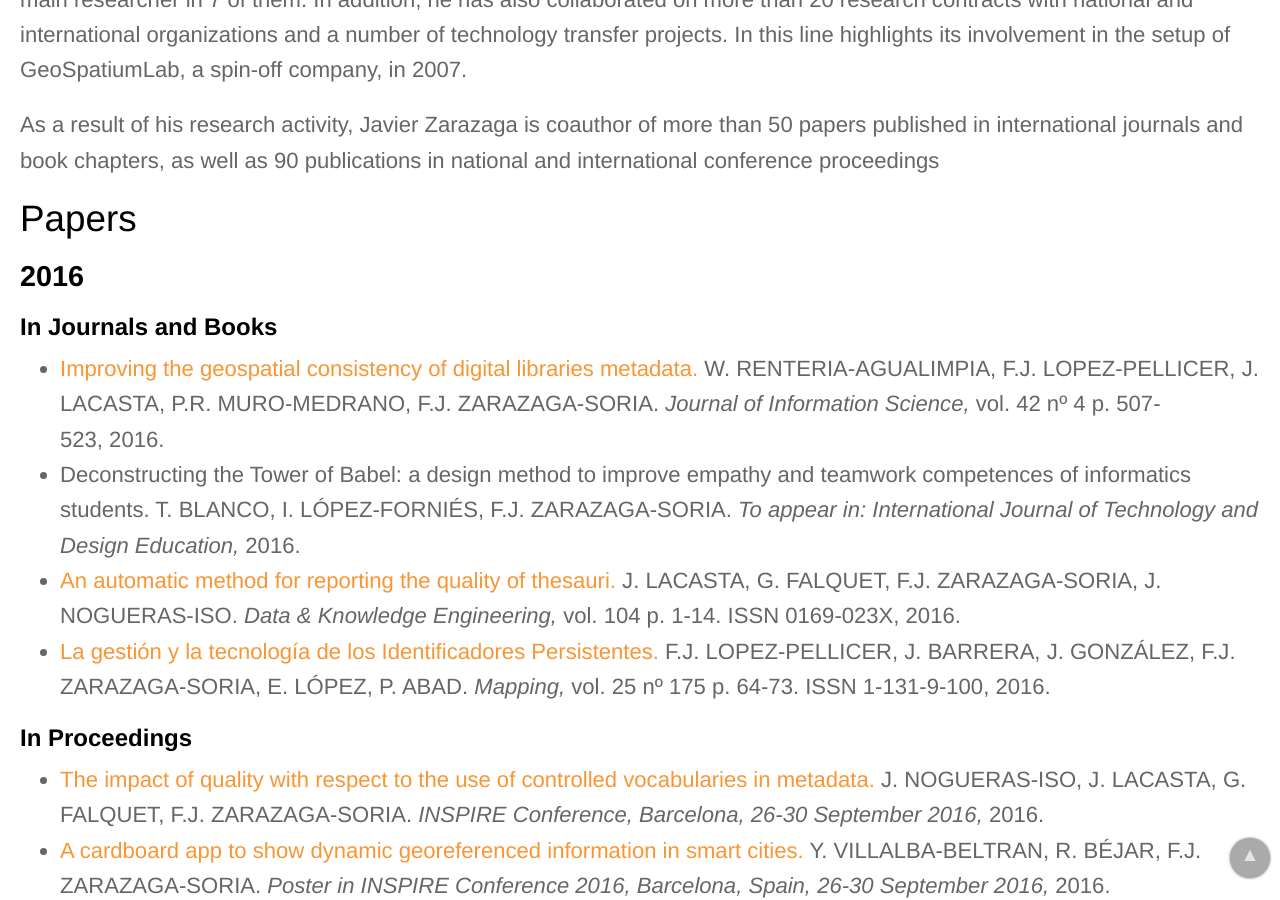
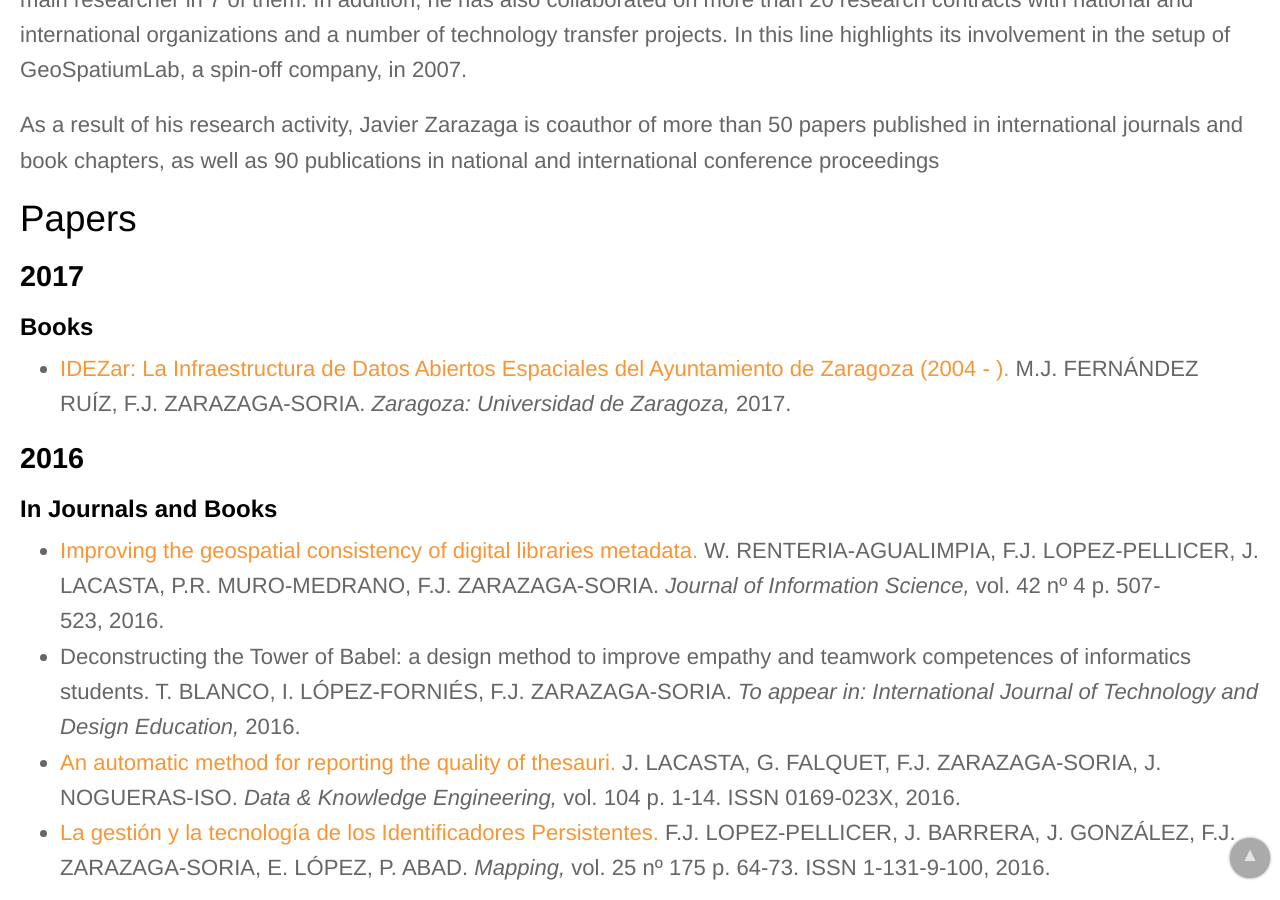
Before and after one commit to IAAA-Lab/IAAA-Lab.github.io, a Jekyll site: the page built from _staff/javy.md, in a window 1280 px wide and 900 px high, scrolled down 816 px. Built offline with Jekyll 4.4.1, drawn with Linux system fonts in a browser that asks for light colours.

Commit message:
Update papers.yml
Libro IDEZar añadido

```diff
--- a/_data/papers.yml
+++ b/_data/papers.yml
@@ -1,6 +1,12 @@
 # Importante: dentro de este fichero los artículos tienen que estar ordenados por año
 # (los más recientes primero) y dentro de cada año primero van los libros, luego los
 # artículos de revista y capítulos de libro y finalmente los artículos de congresos
+# -------------------
+- title: "IDEZar: La Infraestructura de Datos Abiertos Espaciales del Ayuntamiento de Zaragoza (2004 - )"
+  url: https://zaguan.unizar.es/record/60894?ln=es
+  authors: M.J. FERNÁNDEZ RUÍZ, F.J. ZARAZAGA-SORIA
+  publication_book: "Zaragoza: Universidad de Zaragoza"
+  year: 2017
 # -------------------
 - title: "The quality of thesauri used in geographic metadata"
   authors: D. DÍAZ-CORONA, J. LACASTA, J. NOGUERAS-ISO
```
